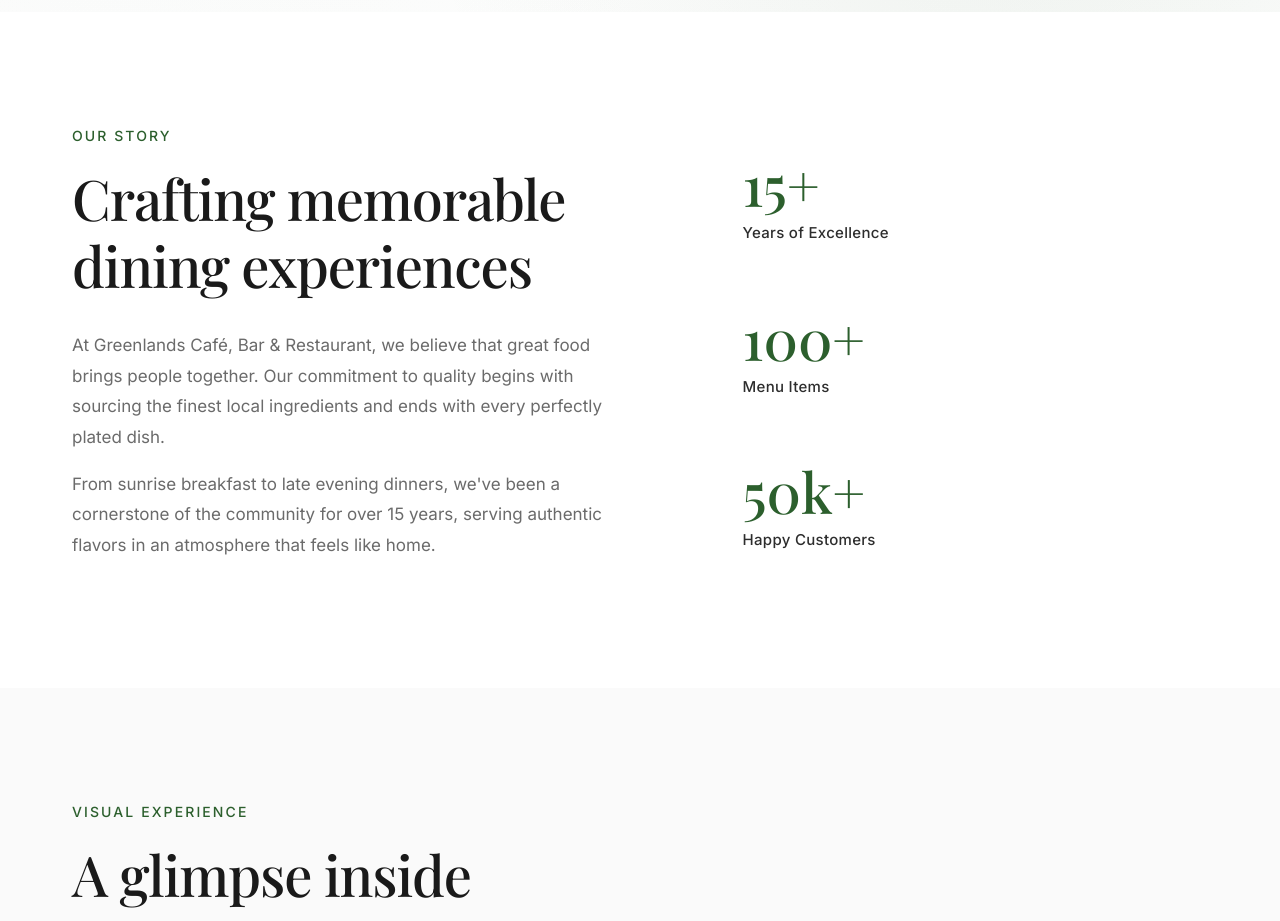
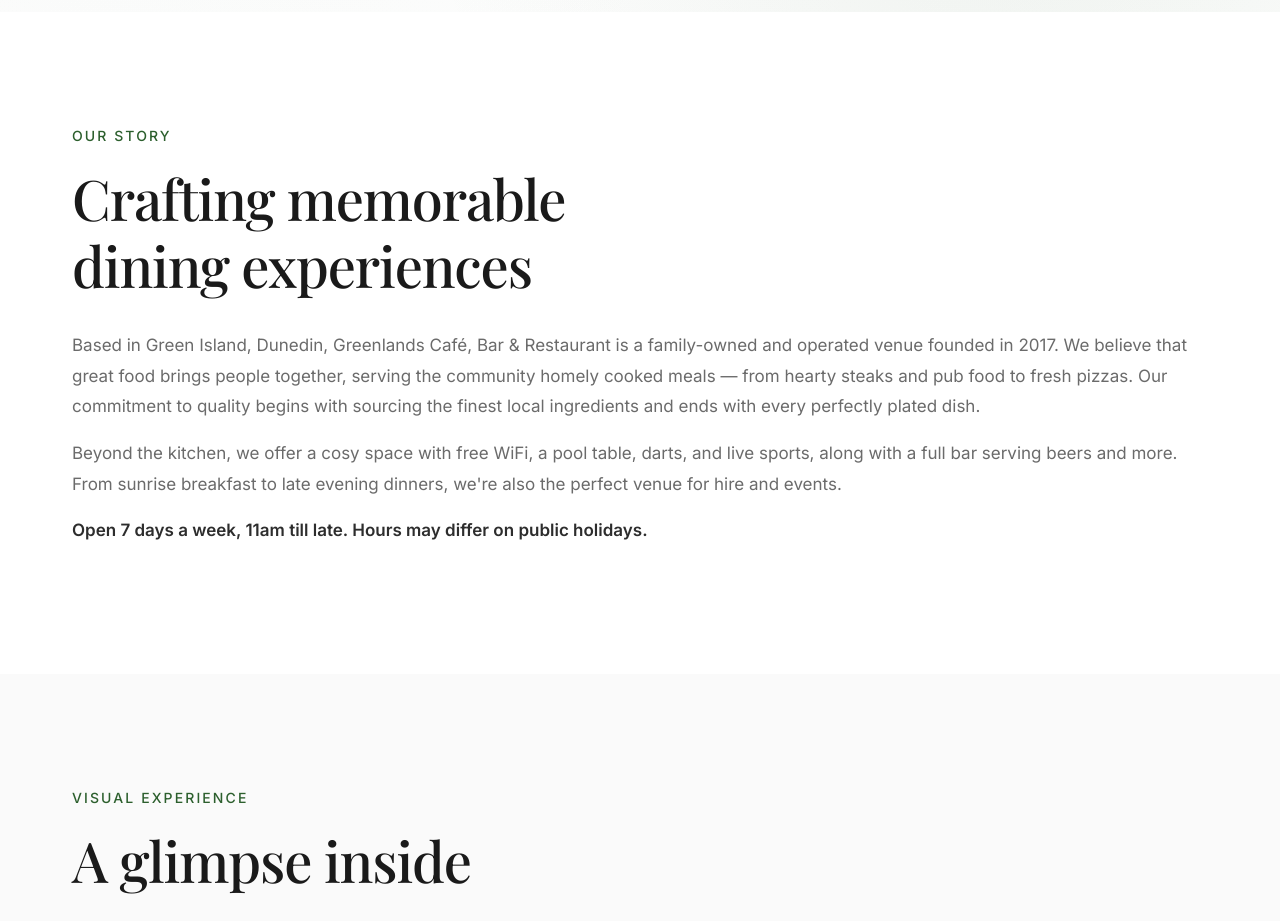
Before and after one commit to Janadhi14/GreenlandsCafeWebsite, a React (Vite) app: page / in a window 1280 px wide. Shown: the part 860-1781 px from the top of the page. Built offline with nearby package versions, Linux system fonts and the light colour scheme.

Commit message:
added link updates

```diff
--- a/index.html
+++ b/index.html
@@ -2,10 +2,9 @@
 <html lang="en">
   <head>
     <meta charset="UTF-8" />
-<!-- add favicon!!!! -->
     <meta name="viewport" content="width=device-width, initial-scale=1.0" />
     <title>Greenlands Cafe  </title>
-    <link rel="icon" type="png" href="./src/assets/fav-modified.png">
+    <link rel="icon" type="image/png" href="./src/assets/favicon.png">
 
   </head>
   <body>
--- a/package.json
+++ b/package.json
@@ -27,6 +27,6 @@
     "eslint-plugin-react-hooks": "^4.6.0",
     "eslint-plugin-react-refresh": "^0.4.5",
     "gh-pages": "^6.2.0",
-    "vite": "^5.4.11"
+    "vite": "^8.1.4"
   }
 }
--- a/src/App.css
+++ b/src/App.css
@@ -196,7 +196,7 @@
 
 .about-content {
   display: grid;
-  grid-template-columns: 1.2fr 1fr;
+  grid-template-columns: 1fr;
   gap: var(--spacing-xl);
   align-items: start;
 }
@@ -212,31 +212,9 @@
   color: var(--color-text-light);
 }
 
-.about-stats {
-  display: flex;
-  flex-direction: column;
-  gap: var(--spacing-lg);
-  padding-top: var(--spacing-md);
-}
-
-.stat {
-  text-align: left;
-}
-
-.stat-number {
-  font-family: var(--font-heading);
-  font-size: 3.5rem;
-  font-weight: 500;
-  color: var(--color-secondary);
-  line-height: 1;
-  margin-bottom: var(--spacing-xs);
-}
-
-.stat-label {
-  font-size: 0.9375rem;
+.about-text p.about-hours {
+  font-weight: 600;
   color: var(--color-text);
-  font-weight: 500;
-  letter-spacing: 0.02em;
 }
 
 /* Gallery Section */
@@ -497,13 +475,7 @@
 /* Responsive Design */
 @media (max-width: 968px) {
   .about-content {
-    grid-template-columns: 1fr;
     gap: var(--spacing-lg);
-  }
-
-  .about-stats {
-    flex-direction: row;
-    gap: var(--spacing-md);
   }
 
   .menu-grid {
@@ -536,10 +508,6 @@
   .hero-buttons {
     flex-direction: column;
     align-items: flex-start;
-  }
-
-  .about-stats {
-    flex-direction: column;
   }
 
   .gallery-grid {
--- a/src/App.jsx
+++ b/src/App.jsx
@@ -18,7 +18,7 @@
           <div className="nav-links">
             <a href="#hero">Home</a>
             <a href="#about">About</a>
-            <a href="#menu">Menu</a>
+            <a href="https://www.ordermeal.co.nz/greenlands-cafe-and-restaurant/" target="_blank" rel="noopener noreferrer">Menu</a>
             <a href="#gallery">Gallery</a>
             <a href="#contact">Contact</a>
           </div>
@@ -32,7 +32,7 @@
           <h1>Greenlands Café<br/>& Restaurant</h1>
           <p className="hero-subtitle">Where every meal is a celebration of fresh ingredients,<br/>expert craftsmanship, and warm hospitality.</p>
           <div className="hero-buttons">
-            <a href="#menu" className="btn btn-primary">Explore Menu</a>
+            <a href="https://www.ordermeal.co.nz/greenlands-cafe-and-restaurant/" target="_blank" rel="noopener noreferrer" className="btn btn-primary">Explore Menu</a>
             <a href="#contact" className="btn btn-secondary">Book a Table</a>
           </div>
         </div>
@@ -45,22 +45,9 @@
             <div className="about-text">
               <div className="section-label">Our Story</div>
               <h2>Crafting memorable<br/>dining experiences</h2>
-              <p>At Greenlands Café, Bar & Restaurant, we believe that great food brings people together. Our commitment to quality begins with sourcing the finest local ingredients and ends with every perfectly plated dish.</p>
-              <p>From sunrise breakfast to late evening dinners, we've been a cornerstone of the community for over 15 years, serving authentic flavors in an atmosphere that feels like home.</p>
-            </div>
-            <div className="about-stats">
-              <div className="stat">
-                <div className="stat-number">15+</div>
-                <div className="stat-label">Years of Excellence</div>
-              </div>
-              <div className="stat">
-                <div className="stat-number">100+</div>
-                <div className="stat-label">Menu Items</div>
-              </div>
-              <div className="stat">
-                <div className="stat-number">50k+</div>
-                <div className="stat-label">Happy Customers</div>
-              </div>
+              <p>Based in Green Island, Dunedin, Greenlands Café, Bar & Restaurant is a family-owned and operated venue founded in 2017. We believe that great food brings people together, serving the community homely cooked meals — from hearty steaks and pub food to fresh pizzas. Our commitment to quality begins with sourcing the finest local ingredients and ends with every perfectly plated dish.</p>
+              <p>Beyond the kitchen, we offer a cosy space with free WiFi, a pool table, darts, and live sports, along with a full bar serving beers and more. From sunrise breakfast to late evening dinners, we're also the perfect venue for hire and events.</p>
+              <p className="about-hours">Open 7 days a week, 11am till late. Hours may differ on public holidays.</p>
             </div>
           </div>
         </div>
@@ -142,7 +129,7 @@
             </div>
             <div className="footer-links">
               <a href="#about">About</a>
-              <a href="#menu">Menu</a>
+              <a href="https://www.ordermeal.co.nz/greenlands-cafe-and-restaurant/" target="_blank" rel="noopener noreferrer">Menu</a>
               <a href="#gallery">Gallery</a>
               <a href="#contact">Contact</a>
             </div>
```
Also changed, not shown: 2 other files (tests, documents, lock files or other folders).
